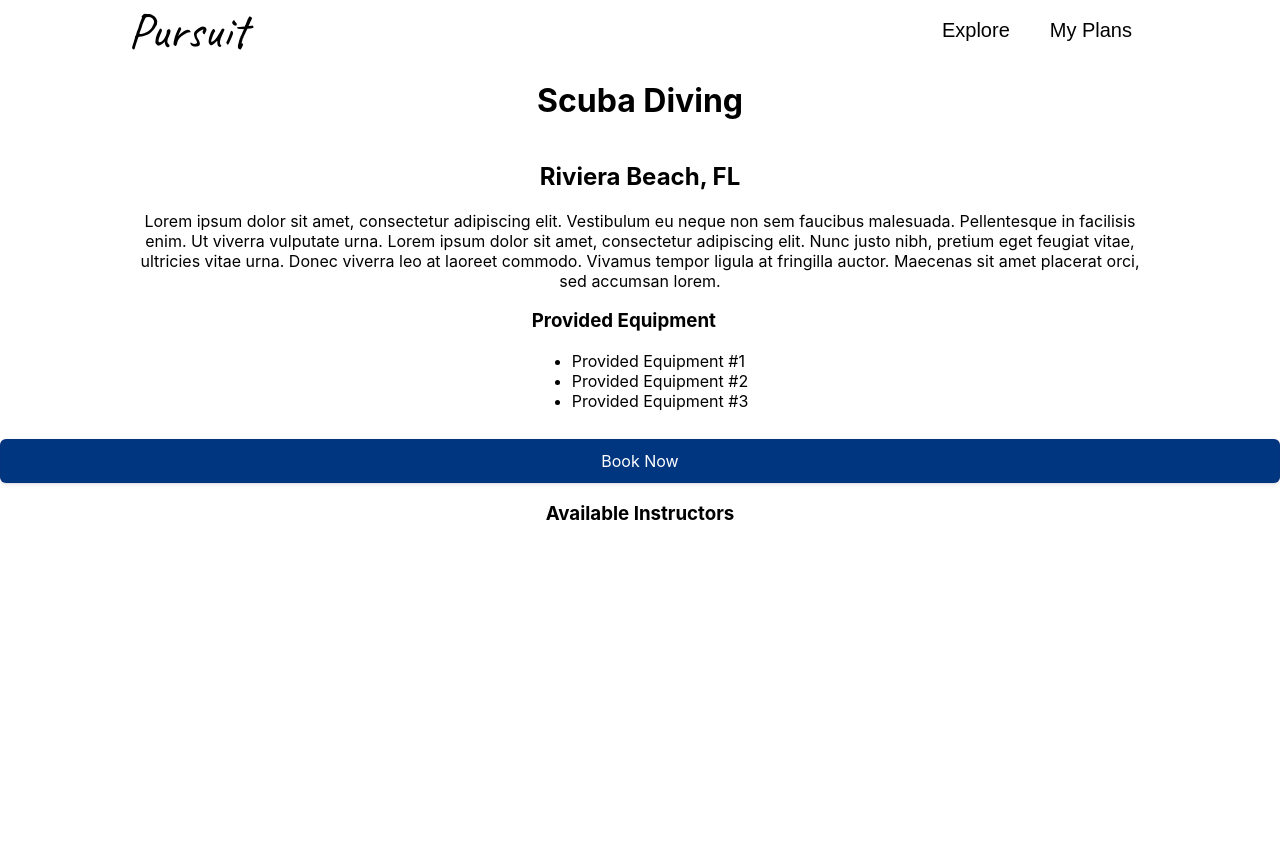
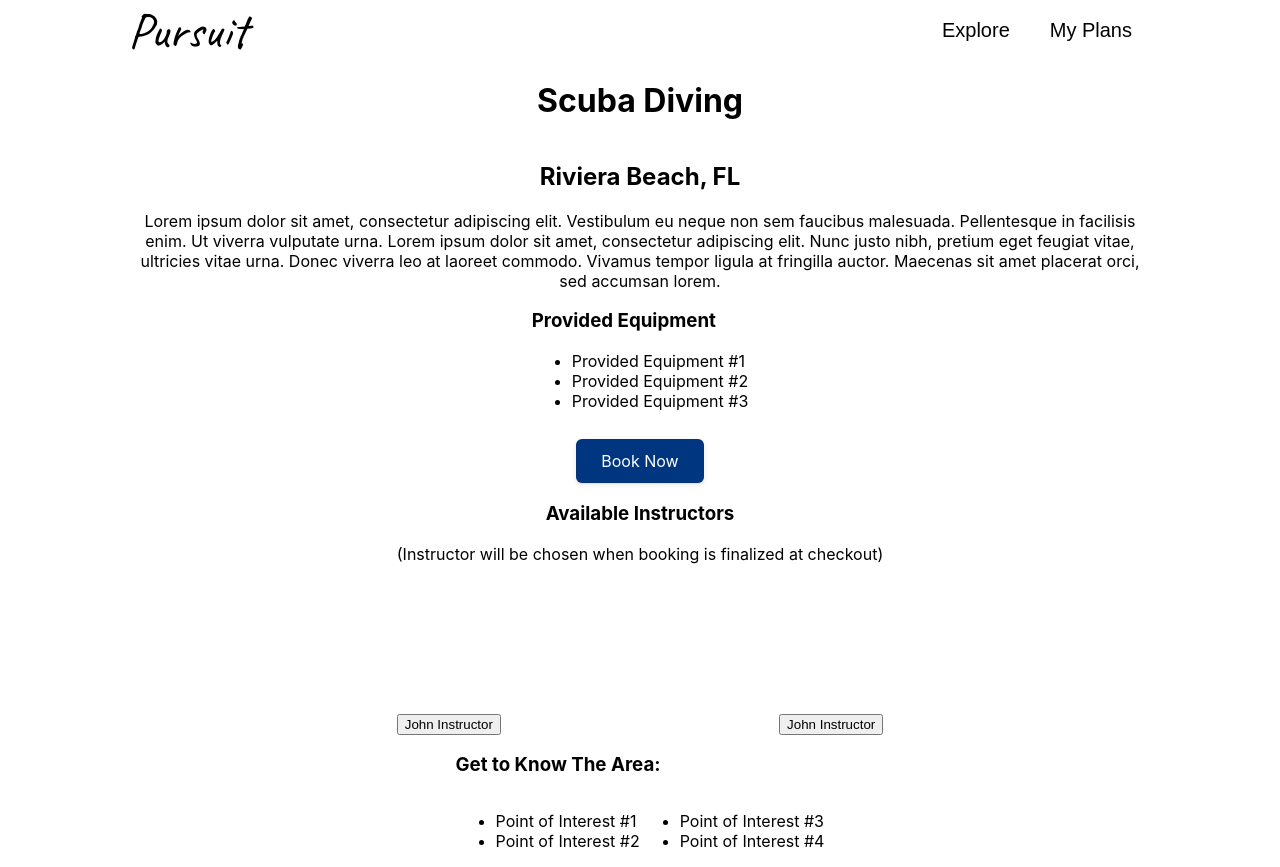
Before and after one commit to tameem22/CS422Project, a React (Create React App) app in the folder pursuitapp/: page /Activity in a window 1280 px wide. Before the commit the page ends 800 px from the top, so only its background shows below. Built offline with nearby package versions, Linux system fonts and the light colour scheme.

Commit message:
Added base sections and buttons

```diff
--- a/pursuitapp/src/components/Activities/Activities.css
+++ b/pursuitapp/src/components/Activities/Activities.css
@@ -72,5 +72,10 @@
       user-select: none;
       -webkit-user-select: none;
       touch-action: manipulation;
-      width: 100%;
+      /* width: 100%; */
   }
+
+  .PoI{
+    display: flex;
+    flex-direction: row;
+  }
--- a/pursuitapp/src/pages/activity/Activity.jsx
+++ b/pursuitapp/src/pages/activity/Activity.jsx
@@ -32,6 +32,24 @@ const Activity = () => {
         <button class="bookButton" onClick={handleCheckout}>Book Now</button>
         <div className="instrInfo">
           <h3>Available Instructors</h3>
+          (Instructor will be chosen when booking is finalized at checkout)
+          <div className="instrButtons">
+            <button>John Instructor</button>
+            <button>John Instructor</button>
+          </div>
+        </div>
+        <div className="areas">
+          <h3>Get to Know The Area:</h3>
+          <div className="PoI">
+            <ul>
+              <li>Point of Interest #1</li>
+              <li>Point of Interest #2</li>
+            </ul>
+            <ul>
+              <li>Point of Interest #3</li>
+              <li>Point of Interest #4</li>
+            </ul>
+          </div>
         </div>
       </div>
     </div>
```
